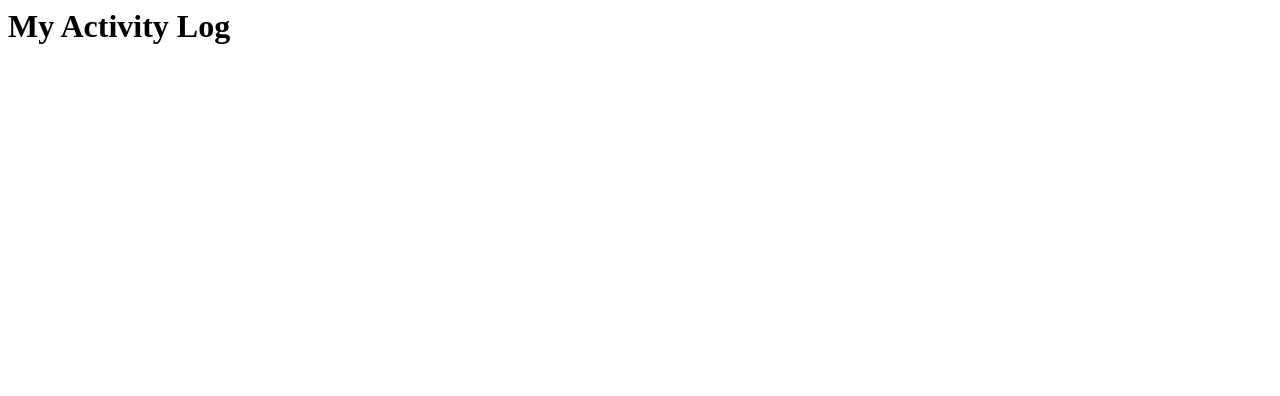
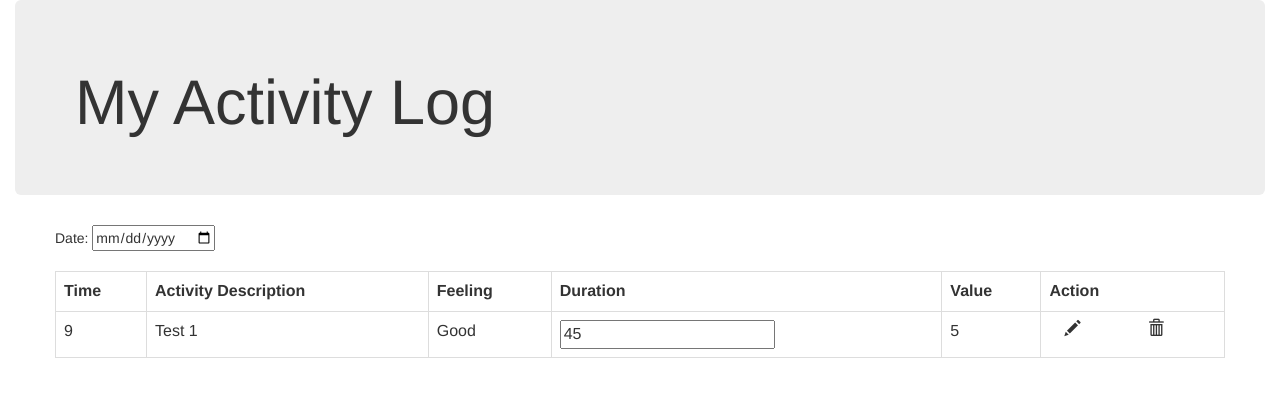
Before and after one commit to bkotikalapudi/MyActivityLog, a plain HTML site: page Index.html in a window 1280 px wide. Drawn offline with nearby package versions, Linux system fonts and the light colour scheme.

Commit message:
Tweaks to Index.html

```diff
--- a/Index.html
+++ b/Index.html
@@ -1,8 +1,61 @@
 <html>
+
 <head>
     <title>My Activity Log</title>
 </head>
+
 <body>
+    <div class="container-fluid">
+        <div class="jumbotron">
             <h1>My Activity Log</h1>
+        </div>
+    </div>
+    <div class="container">
+        <div class="row">
+            <span .col-lg-4>Date:</span>
+            <input .col-lg-8 type="date" name="activeDate" value="4/16/2017">
+        </div>
+        <br>
+        <div class="row">
+            <table class="table table-bordered">
+                <th>Time</th>
+                <th>Activity Description</th>
+                <th>Feeling</th>
+                <th>Duration</th>
+                <th>Value</th>
+                <th>Action</th>
+
+                <tr>
+                    <td>9</td>
+                    <td>Test 1</td>
+                    <td>Good</td>
+                    <td><input type="number" value="45"></td>
+                    <td>5</td>
+                    <td>
+                        <div class="col-lg-6">
+                        <span class="glyphicon glyphicon-pencil"></span>
+                        </div>
+                        <div class="col-lg-6">
+                        <span class="glyphicon glyphicon-trash"></span>
+                        </div>
+                    </td>
+                </tr>
+                <tr></tr>
+                <tr></tr>
+                <tr></tr>
+                <tr></tr>
+                <tr></tr>
+            </table>
+        </div>
+    </div>
+    <link rel="stylesheet" href="https://maxcdn.bootstrapcdn.com/bootstrap/3.3.7/css/bootstrap.min.css" integrity="sha384-BVYiiSIFeK1dGmJRAkycuHAHRg32OmUcww7on3RYdg4Va+PmSTsz/K68vbdEjh4u"
+        crossorigin="anonymous">
+    <!-- Optional theme -->
+    <link rel="stylesheet" href="https://maxcdn.bootstrapcdn.com/bootstrap/3.3.7/css/bootstrap-theme.min.css" integrity="sha384-rHyoN1iRsVXV4nD0JutlnGaslCJuC7uwjduW9SVrLvRYooPp2bWYgmgJQIXwl/Sp"
+        crossorigin="anonymous">
+    <!-- Latest compiled and minified JavaScript -->
+    <script src="https://maxcdn.bootstrapcdn.com/bootstrap/3.3.7/js/bootstrap.min.js" integrity="sha384-Tc5IQib027qvyjSMfHjOMaLkfuWVxZxUPnCJA7l2mCWNIpG9mGCD8wGNIcPD7Txa"
+        crossorigin="anonymous"></script>
 </body>
+
 </html>
```
Lines whose indentation alone changed are shown as unchanged.
